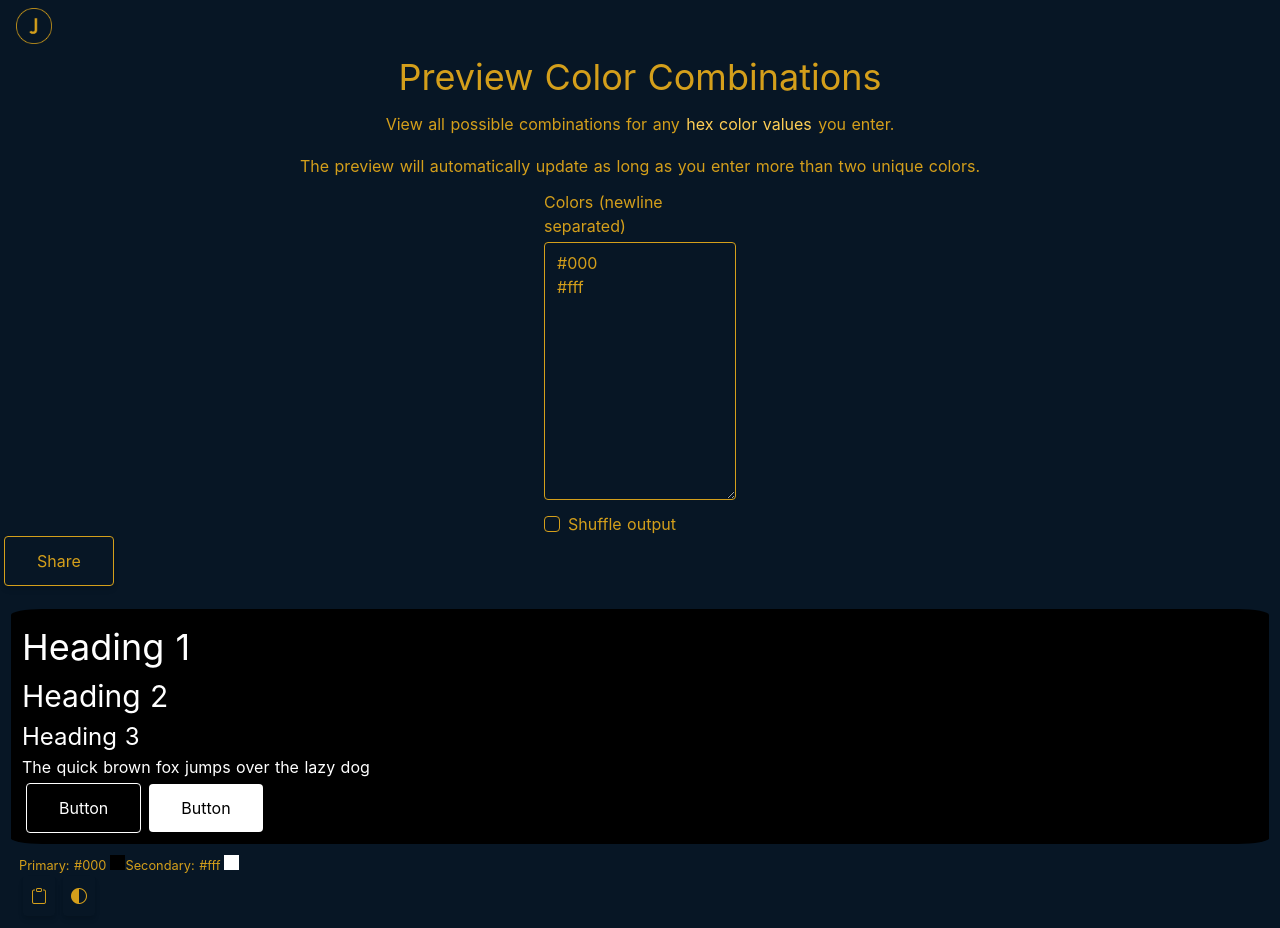
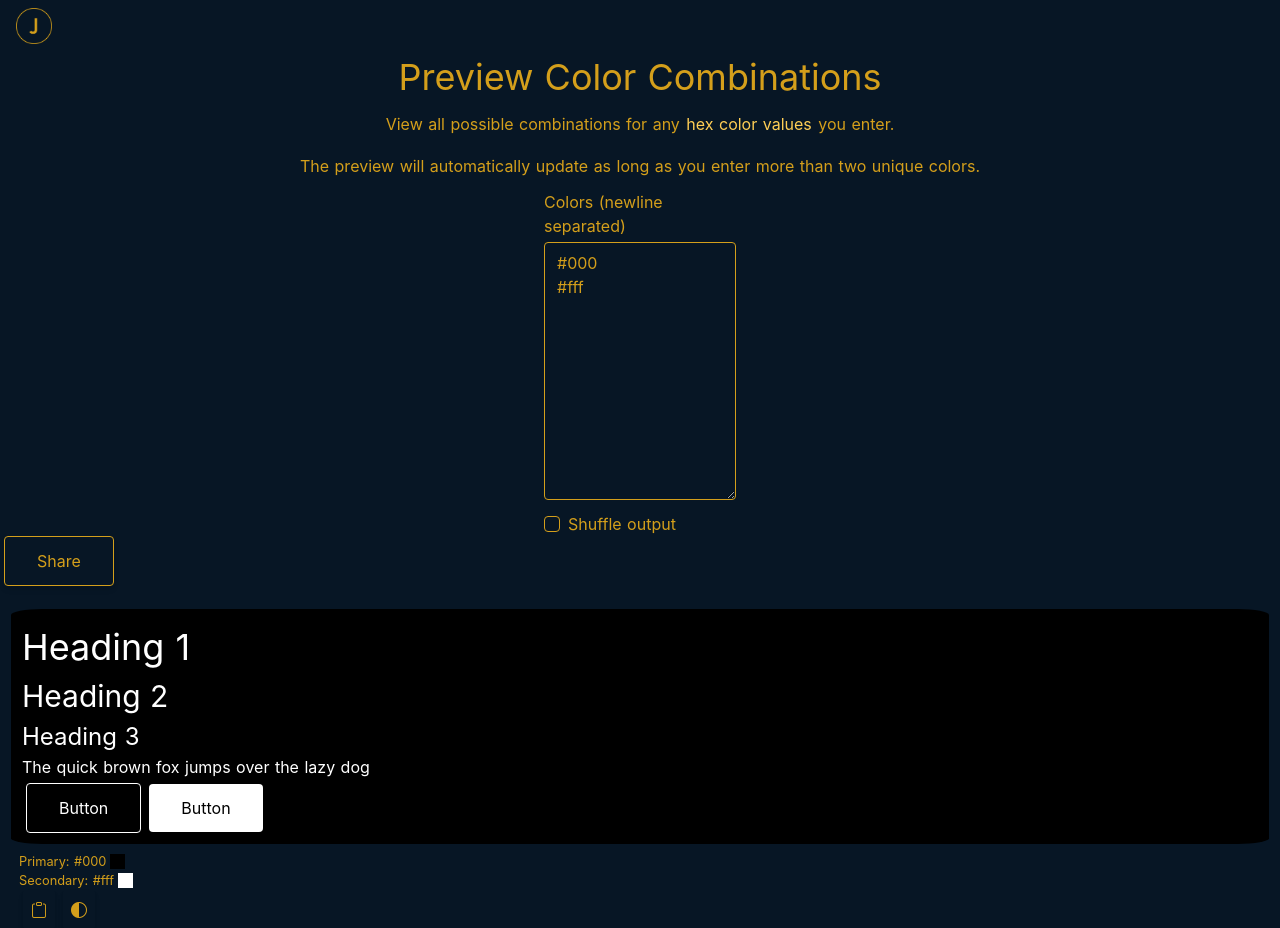
Before and after one commit to JulienZD/website, a Next.js app: page /colors in a window 1280 px wide. Shown: the top 928 px of the page. Built offline with nearby package versions, Linux system fonts and the light colour scheme.

Commit message:
refactor: arrow component to function component

```diff
--- a/components/colors/ColorCard.jsx
+++ b/components/colors/ColorCard.jsx
@@ -24,14 +24,14 @@ function ColoredCircle({ color }) {
   );
 }
 
-const ColorDescriptor = ({ text, color }) => {
+function ColorDescriptor({ text, color }) {
   return (
-    <small className="d-flex flex-nowrap align-items-center">
-      <span className="text-nowrap">{`${text}: ${color.toLowerCase()}`}</span>
+    <small className="flex flex-nowrap items-center">
+      <span className="whitespace-nowrap">{`${text}: ${color.toLowerCase()}`}</span>
       <ColoredCircle color={color} />
     </small>
   );
-};
+}
 
 function CardFooter({ primary, secondary, onClick }) {
   const [copyBtn, setCopyBtnText] = useState({ icon: 'clipboard', title: 'Copy to clipboard' });
```
